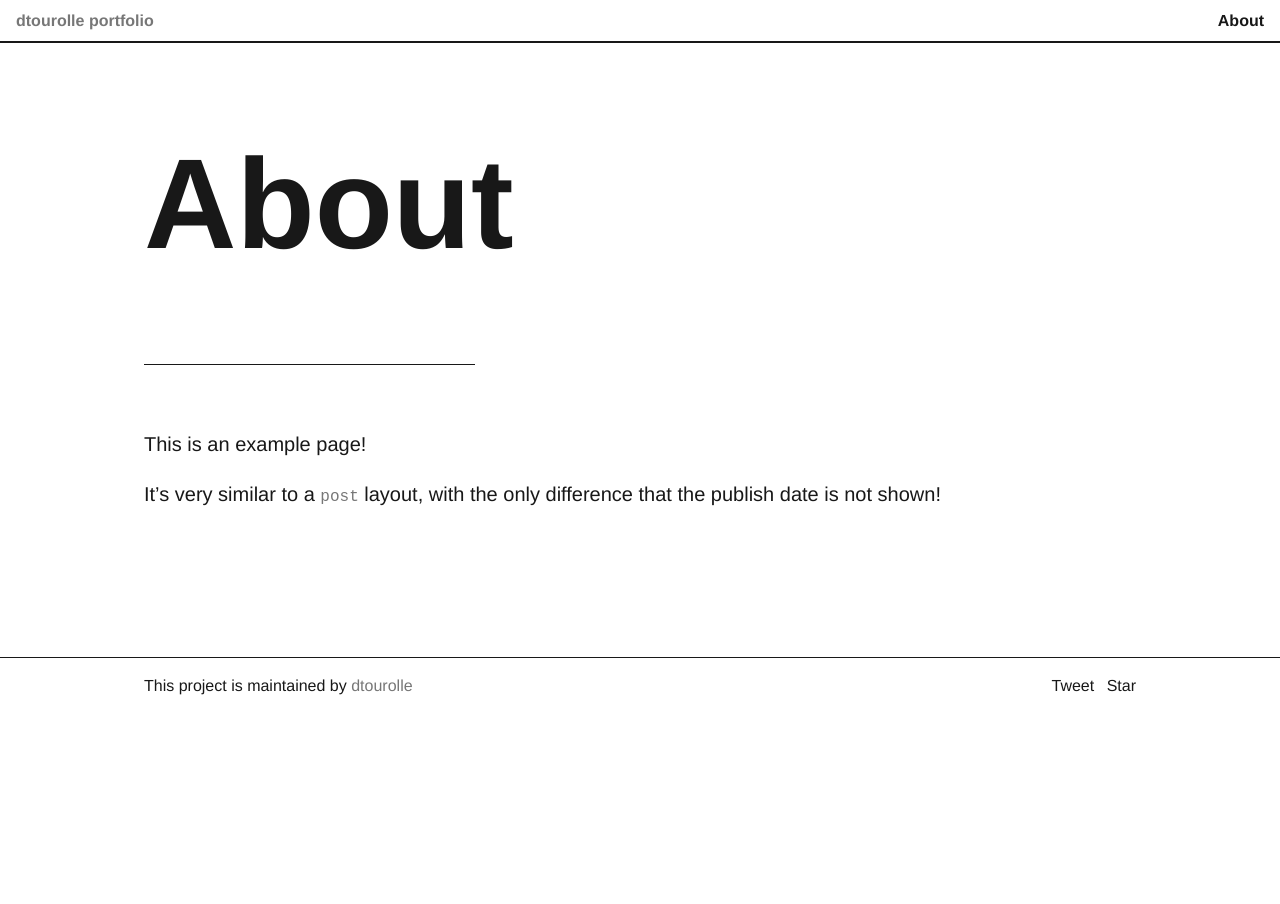
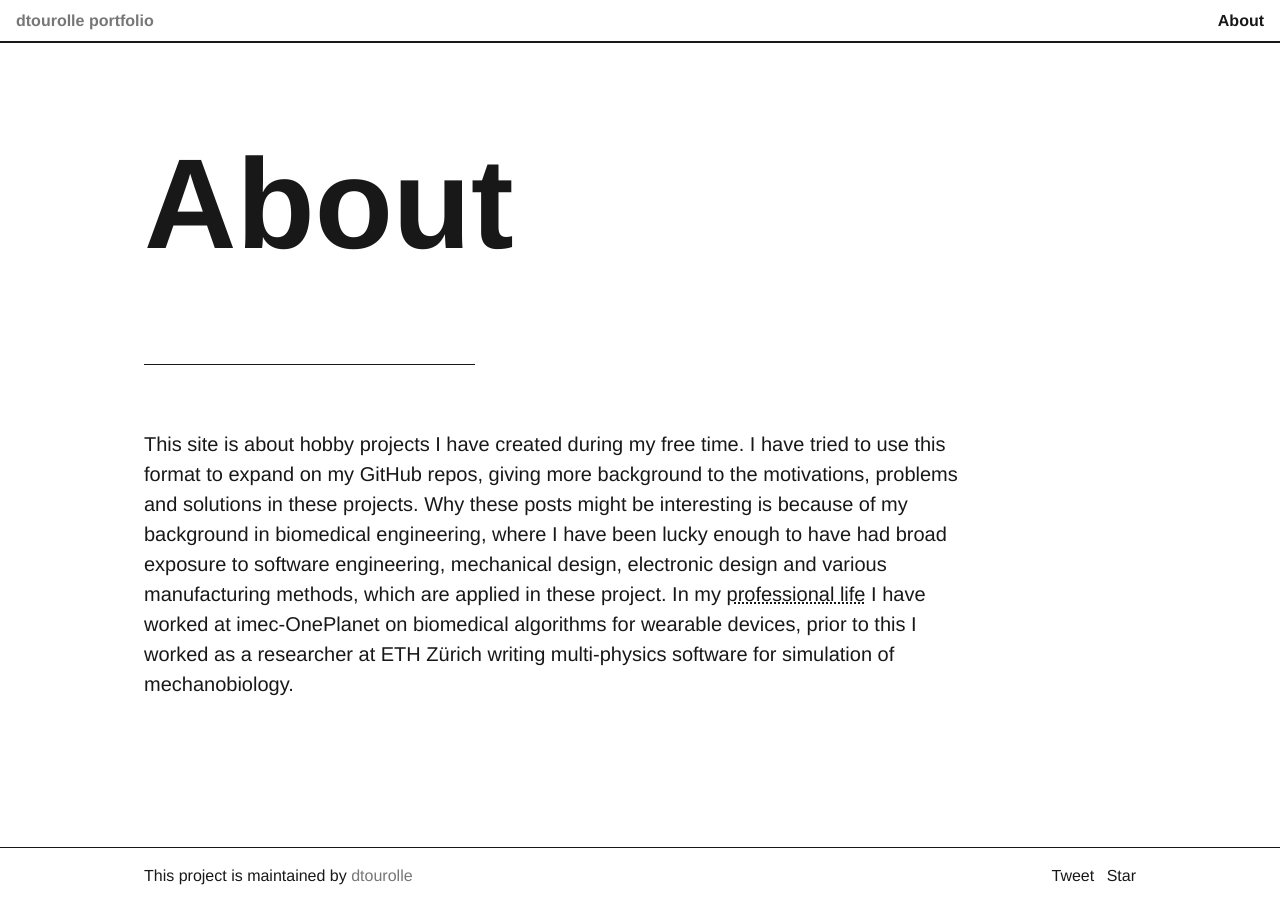
Before and after one commit to dtourolle/dtourolle.github.io, a Jekyll site: the page built from about.md, in a window 1280 px wide. Built offline with Jekyll 4.4.1, drawn with Linux system fonts in a browser that asks for light colours; comment, search, counter and statistics services are not loaded.

Commit message:
added about page

```diff
--- a/about.md
+++ b/about.md
@@ -3,6 +3,4 @@ layout: page
 title: About
 ---
 
-This is an example page!
-
-It's very similar to a `post` layout, with the only difference that the publish date is not shown!
+This site is about hobby projects I have created during my free time. I have tried to use this format to expand on my GitHub repos, giving more background to the motivations, problems and solutions in these projects. Why these posts might be interesting is because of my background in biomedical engineering, where I have been lucky enough to have had broad exposure to software engineering, mechanical design, electronic design and various manufacturing methods, which are applied in these project. In my [professional life](https://www.linkedin.com/in/dtourolle/) I have worked at imec-OnePlanet on biomedical algorithms for wearable devices, prior to this I worked as a researcher at ETH Zürich writing multi-physics software for simulation of mechanobiology.
```
